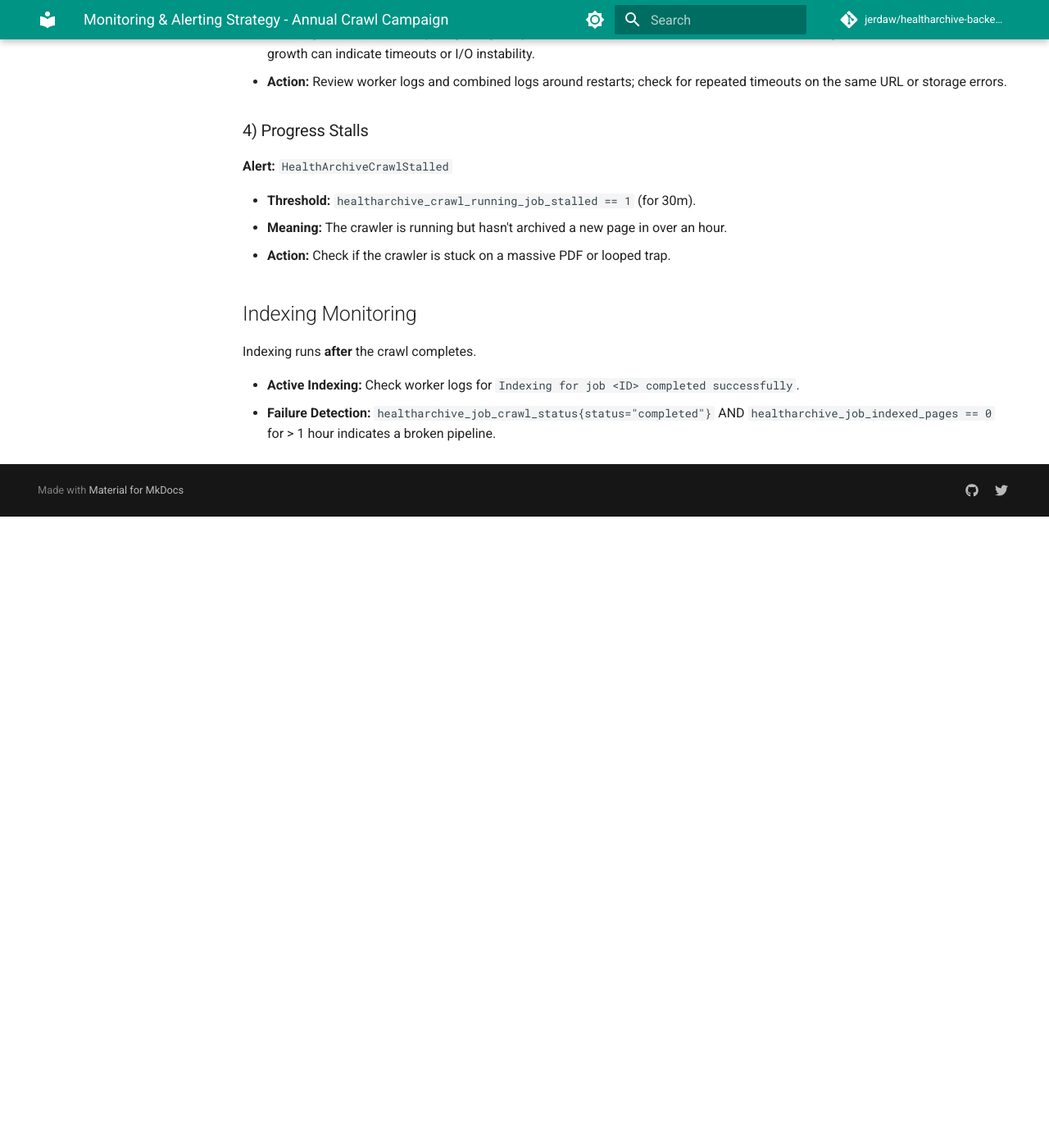
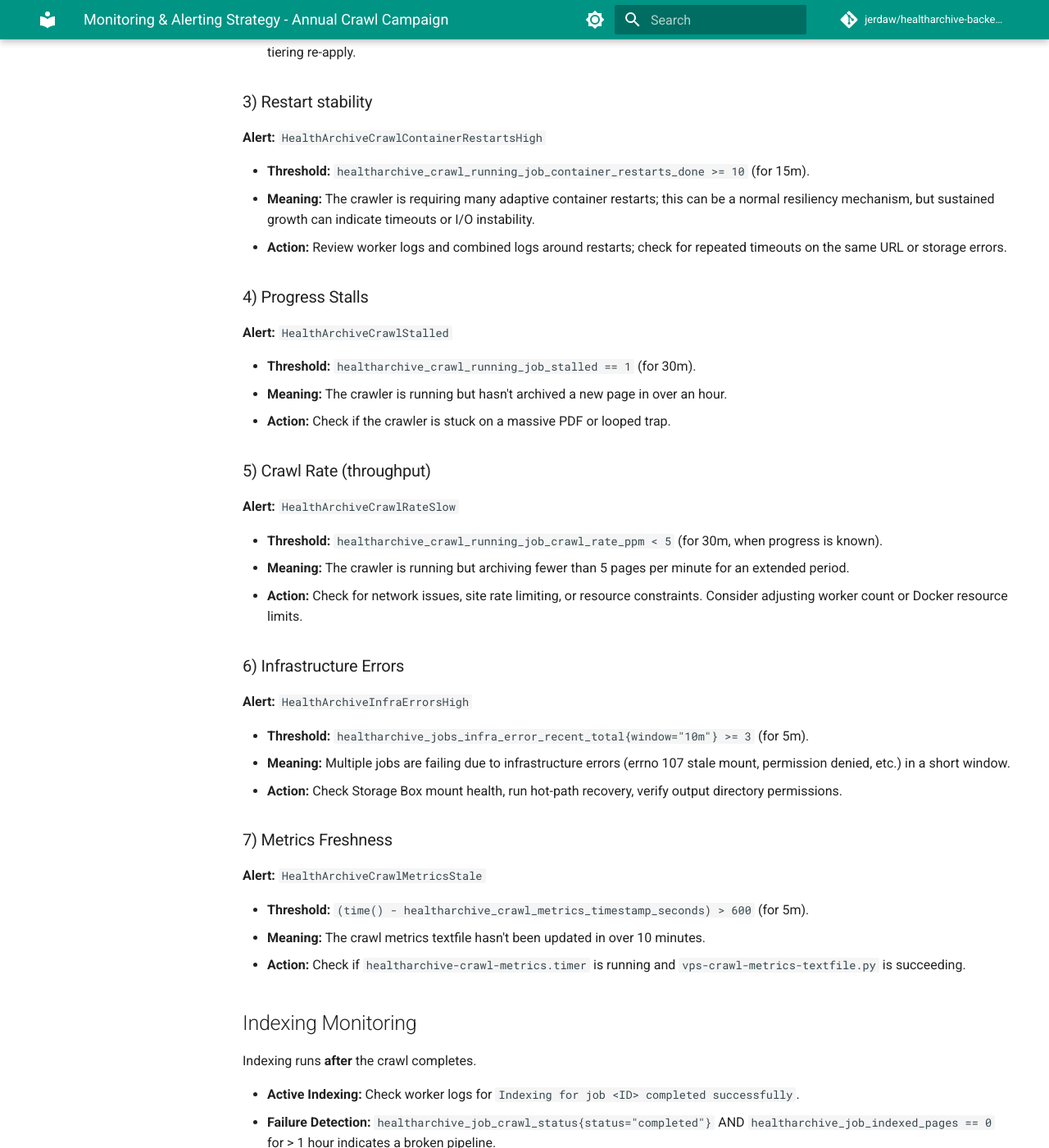
Before and after one commit to jerdaw/healtharchive-backend, an MkDocs documentation site: the page built from docs/operations/monitoring-and-alerting.md, in a window 1280 px wide and 1400 px high, scrolled down 2589 px. Shown: the whole window at 82% size. Built offline with MkDocs 1.6.1 and Material for MkDocs 9.7.7, drawn with Linux system fonts in a browser that asks for light colours; comment, search, counter and statistics services are not loaded; before the commit the page ends 3219 px from its top, so only the background shows below that; some of the changed text lies outside the part shown.

Commit message:
docs: update monitoring alerts and roadmap for recent changes
- Add 3 new alerts to monitoring-and-alerting.md:
  - HealthArchiveCrawlRateSlow (throughput)
  - HealthArchiveInfraErrorsHigh (infra errors)
  - HealthArchiveCrawlMetricsStale (metrics freshness)
- Add new metrics to key metrics table
- Update ops roadmap with verification tasks for new alerts and env vars
- Add deferred testing task to future roadmap backlog

```diff
--- a/docs/operations/monitoring-and-alerting.md
+++ b/docs/operations/monitoring-and-alerting.md
@@ -39,6 +39,10 @@ Primary files (single-VPS annual campaign):
 | `healtharchive_crawl_running_job_stalled` | Gauge | 1 = Progress stalled > 1 hour. |
 | `healtharchive_crawl_running_job_output_dir_ok` | Gauge | 1 = Output directory is accessible. |
 | `healtharchive_crawl_running_job_log_probe_ok` | Gauge | 1 = Combined log file is readable. |
+| `healtharchive_crawl_running_job_crawl_rate_ppm` | Gauge | Pages per minute crawl rate (from state file). |
+| `healtharchive_crawl_running_job_progress_known` | Gauge | 1 = Progress metrics available from state file. |
+| `healtharchive_crawl_metrics_timestamp_seconds` | Gauge | Unix timestamp when metrics were last written. |
+| `healtharchive_jobs_infra_error_recent_total{window="10m"}` | Gauge | Count of jobs with infra errors in rolling window. |
 
 ## Alerting Thresholds
 
@@ -84,6 +88,30 @@ Alerts are defined in:
 - **Meaning:** The crawler is running but hasn't archived a new page in over an hour.
 - **Action:** Check if the crawler is stuck on a massive PDF or looped trap.
 
+### 5) Crawl Rate (throughput)
+
+**Alert:** `HealthArchiveCrawlRateSlow`
+
+- **Threshold:** `healtharchive_crawl_running_job_crawl_rate_ppm < 5` (for 30m, when progress is known).
+- **Meaning:** The crawler is running but archiving fewer than 5 pages per minute for an extended period.
+- **Action:** Check for network issues, site rate limiting, or resource constraints. Consider adjusting worker count or Docker resource limits.
+
+### 6) Infrastructure Errors
+
+**Alert:** `HealthArchiveInfraErrorsHigh`
+
+- **Threshold:** `healtharchive_jobs_infra_error_recent_total{window="10m"} >= 3` (for 5m).
+- **Meaning:** Multiple jobs are failing due to infrastructure errors (errno 107 stale mount, permission denied, etc.) in a short window.
+- **Action:** Check Storage Box mount health, run hot-path recovery, verify output directory permissions.
+
+### 7) Metrics Freshness
+
+**Alert:** `HealthArchiveCrawlMetricsStale`
+
+- **Threshold:** `(time() - healtharchive_crawl_metrics_timestamp_seconds) > 600` (for 5m).
+- **Meaning:** The crawl metrics textfile hasn't been updated in over 10 minutes.
+- **Action:** Check if `healtharchive-crawl-metrics.timer` is running and `vps-crawl-metrics-textfile.py` is succeeding.
+
 ## Indexing Monitoring
 
 Indexing runs **after** the crawl completes.
```
Also changed, not shown: other parts of docs/operations/monitoring-and-alerting.md (+1 -1 lines), docs/operations/healtharchive-ops-roadmap.md (+7 -1 lines), docs/roadmaps/roadmap.md (+5 -1 lines).
